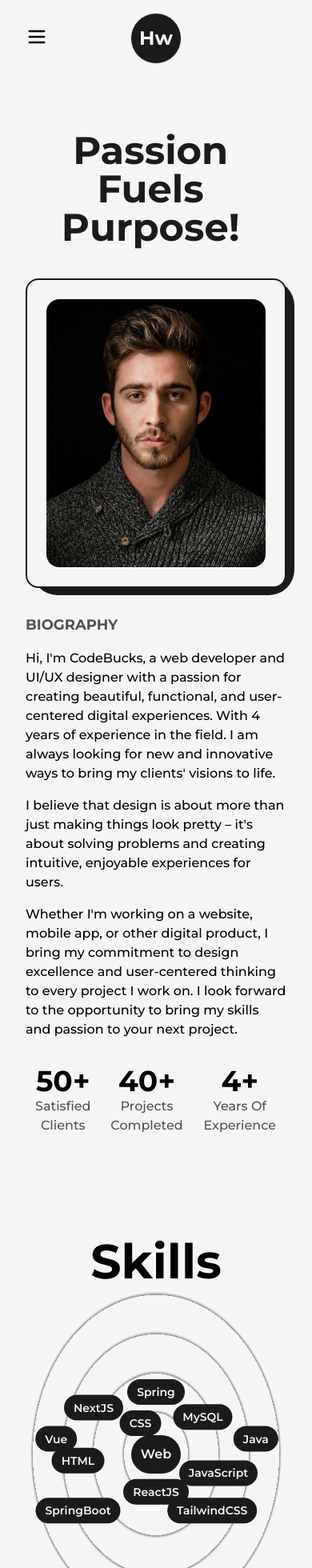
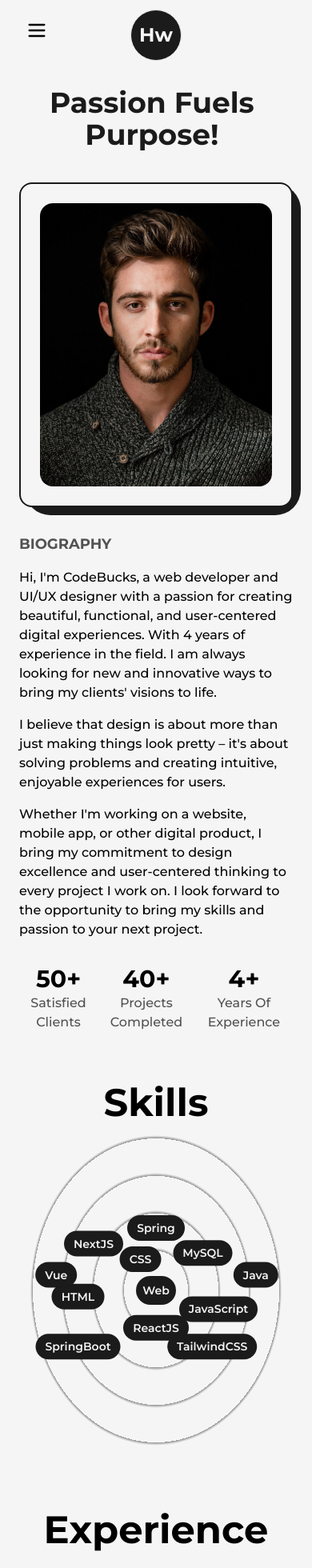
Before and after one commit to Yellowweii/Next-Personal-Website, a Next.js app: page /about in a window 390 px wide. Shown: the top 1960 px of the page at 80% size. Built offline with nearby package versions, Linux system fonts and the light colour scheme.

Commit message:
make the website adapt to mobile devices

```diff
--- a/app/about/page.tsx
+++ b/app/about/page.tsx
@@ -11,8 +11,8 @@ const About = () => {
   return (
     <main className="flex flex-col w-full items-center justify-center dark:text-light overflow-hidden">
       <Transition />
-      <div className="p-8 sm:p-12 md:p-16 lg:p-24 pt-16 pb-0 w-full">
-        <AnimatedText className="!text-5xl sm:!text-7xl lg:!text-8xl mb-8 xl:mb-16" text="Passion Fuels Purpose!" />
+      <div className="p-6 xs:p-8 sm:p-12 md:p-16 lg:p-24 pb-0 w-full">
+        <AnimatedText className=" !text-4xl xs:!text-5xl sm:!text-7xl lg:!text-8xl mb-8 xl:mb-16" text="Passion Fuels Purpose!" />
         <div className="grid w-full grid-cols-8 gap-8 sm:gap-16">
           <div className="col-span-8 order-2 md:order-1 md:col-span-4 xl:col-span-3 flex flex-col items-center justify-start">
             <h2 className="mb-4 text-lg font-bold uppercase text-dark/75 dark:text-light/75 self-start">Biography</h2>
@@ -34,19 +34,19 @@ const About = () => {
           </div>
           <div className="col-span-8 order-3 xl:col-span-2 flex flex-row xl:flex-col items-center xl:items-end justify-between">
             <div className="flex flex-col items-center xl:items-end justify-center">
-              <span className="inline-block text-4xl sm:text-5xl md:text-6xl lg:text-7xl font-bold">
+              <span className="inline-block text-3xl xs:text-4xl sm:text-5xl md:text-6xl lg:text-7xl font-bold">
                 <AnimatedNumbers value={50} />+
               </span>
               <h2 className="text-base md:text-lg lg:text-xl font-medium capitalize text-dark/75 dark:text-light/75 text-center">satisfied clients</h2>
             </div>
             <div className="flex flex-col items-center xl:items-end justify-center">
-              <span className="inline-block text-4xl sm:text-5xl md:text-6xl lg:text-7xl font-bold">
+              <span className="inline-block text-3xl xs:text-4xl sm:text-5xl md:text-6xl lg:text-7xl font-bold">
                 <AnimatedNumbers value={40} />+
               </span>
               <h2 className="text-base md:text-lg lg:text-xl font-medium capitalize text-dark/75 dark:text-light/75 text-center">projects completed</h2>
             </div>
             <div className="flex flex-col items-center xl:items-end justify-center">
-              <span className="inline-block text-4xl sm:text-5xl md:text-6xl lg:text-7xl font-bold">
+              <span className="inline-block text-3xl xs:text-4xl sm:text-5xl md:text-6xl lg:text-7xl font-bold">
                 <AnimatedNumbers value={4} />+
               </span>
               <h2 className="text-base md:text-lg lg:text-xl font-medium capitalize text-dark/75 dark:text-light/75 text-center">years of experience</h2>
--- a/app/articles/page.tsx
+++ b/app/articles/page.tsx
@@ -13,9 +13,9 @@ const Articles = () => {
   return (
     <main className="w-full mb-16 flex flex-col items-center justify-center dark:text-light">
       <Transition />
-      <div className="p-8 sm:p-12 md:p-16 lg:p-24 xl:p-32 pt-16 pb-0">
-        <AnimatedText className="text-6xl xl:text-8xl" text="Words Can Change The World!" />
-        <ul className="mt-16 grid grid-cols-1 md:grid-cols-2 gap-8 gap-y-16 md:gap-16">
+      <div className="p-6 xs:p-8 sm:p-12 md:p-16 lg:p-24 xl:p-32 pb-0">
+        <AnimatedText className="!text-4xl sm:!text-6xl xl:!text-8xl" text="Words Can Change The World!" />
+        <ul className="mt-12 sm:mt-16 grid grid-cols-1 md:grid-cols-2 gap-8 gap-y-16 md:gap-16">
           <FuturedArticle
             title="Build A Custom Pagination Component In Reactjs From Scratch"
             time="9 min read"
--- a/components/Details/index.tsx
+++ b/components/Details/index.tsx
@@ -17,6 +17,7 @@ const Details = ({ position, company, companyLink, time, address, work }: Detail
     <li ref={ref} className="w-[80%] md:w-[60%] mx-auto flex flex-col items-center justify-between">
       <LiIcon reference={ref} />
       <motion.div
+      className="pl-2 sm:pl-0"
         initial={{ y: 80 }}
         whileInView={{ y: 0 }}
         transition={{ duration: 0.5 }}
--- a/components/Skill/index.tsx
+++ b/components/Skill/index.tsx
@@ -12,7 +12,7 @@ interface SkillProps {
 const Skill = ({ name, x, y }: SkillProps) => {
   return (
     <motion.div
-      className="flex items-center justify-center rounded-full font-semibold bg-dark text-light lg:py-3 lg:px-6 lg:text-lg shadow-dark cursor-pointer absolute dark:bg-light dark:text-dark text-sm py-1.5 px-3 md:py-2 md:px-4 md:text-base"
+      className="flex items-center justify-center rounded-full font-semibold bg-dark text-light lg:py-3 lg:px-6 lg:text-lg shadow-dark cursor-pointer absolute xs:dark:bg-light xs:dark:text-dark text-sm py-1.5 px-3 md:py-2 md:px-4 md:text-base dark:bg-transparent dark:text-light"
       whileHover={{ scale: 1.05 }}
       initial={{ x: 0, y: 0 }}
       whileInView={{ x: x, y: y, transition: { duration: 1.5 } }}
--- a/sections/Experience/index.tsx
+++ b/sections/Experience/index.tsx
@@ -11,8 +11,8 @@ const Experience = () => {
     offset: ["start end", "center start"]
   });
   return (
-    <div className="my-32 xl:my-64">
-      <h2 className="text-6xl xl:text-8xl font-bold mb-16 xl:mb-32 w-full text-center">Experience</h2>
+    <div className="my-16 xs:my-24 sm:my-32 xl:my-64">
+      <h2 className="text-5xl sm:text-6xl xl:text-8xl font-bold mb-16 xl:mb-32 w-full text-center">Experience</h2>
       <div ref={ref} className="w-full md:w-[90%] lg:w-[75%] mx-auto relative">
         <motion.div style={{ scaleY: scrollYProgress }} className="absolute left-[30px] md:left-9 top-0 w-[2px] md:w-[4px] bg-dark h-full origin-top dark:bg-light"></motion.div>
         <ul className="flex flex-col gap-8 items-start justify-between ml-4">
--- a/sections/Footer/index.tsx
+++ b/sections/Footer/index.tsx
@@ -5,8 +5,8 @@ const Footer = () => {
   return (
     <footer className="w-full border-t-2 border-solid border-dark font-medium sm:text-lg dark:text-light dark:border-light text-base">
       <div className="py-6 lg:py-8 px-24 flex flex-col lg:flex-row items-center justify-between gap-2 lg:gap-0">
-        <span>{new Date().getFullYear()} &copy; All Rights Reserved.</span>
-        <div className="flex items-center">
+        <span className="whitespace-nowrap">{new Date().getFullYear()} &copy; All Rights Reserved.</span>
+        <div className="flex items-center whitespace-nowrap">
           Build With <span className="text-primary dark:text-primaryDark text-2xl px-1">&#9825;</span>by&nbsp;<Link className="underline underline-offset-2" target="_blank" href="https://hw.yellowwei.cn">Yellowwei</Link>
         </div>
         <Link className="underline underline-offset-2" target="_blank" href="https://blog.yellowwei.cn">Say hello</Link>
--- a/sections/Layout/index.tsx
+++ b/sections/Layout/index.tsx
@@ -20,10 +20,10 @@ const Layout = ({ className }: LayoutProps) => {
         </div>
         <div className="w-full lg:w-1/2 flex flex-col items-center self-center">
           <AnimatedText
-            className="text-center !text-3xl sm:!text-5xl md:!text-6xl md:text-center lg:!text-5xl lg:text-left xl:!text-6xl xl:text-left xl:!leading-[74px]"
+            className="text-center !text-2xl xs:!text-3xl sm:!text-5xl md:!text-6xl md:text-center lg:!text-5xl lg:text-left xl:!text-6xl xl:text-left xl:!leading-[74px]"
             text="Turning Vision Into Reality With Code And Design."
           />
-          <p className="my-4 text-xs sm:text-sm md:text-base font-medium">
+          <p className="my-4 text-sm md:text-base font-medium text-center lg:text-left">
             As a skilled full-stack developer, I am dedicated to turning ideas into innovative web applications. Explore my latest projects and articles, showcasing my expertise in React.js and web
             development.
           </p>
--- a/sections/Navbar/index.tsx
+++ b/sections/Navbar/index.tsx
@@ -36,7 +36,7 @@ const Navbar = () => {
     setIsMenuOpen(!isMenuOpen);
   };
   return (
-    <header className="w-full px-8 md:px-16 lg:px-24 xl:px-32 py-8 font-medium flex items-center justify-between dark:text-light relative">
+    <header className="w-full px-8 md:px-16 lg:px-24 xl:px-32 py-6 sm:py-8 font-medium flex items-center justify-between dark:text-light relative">
       <button onClick={toggleMenu} className="flex justify-center items-center lg:hidden ">
         {isMenuOpen ? <X size={28} /> : <Menu size={28} />}
       </button>
@@ -100,7 +100,7 @@ const Navbar = () => {
           </nav>
         </motion.div>
       )}
-      <div className="absolute left-[50%] translate-x-[-50%] top-2">
+      <div className="absolute left-[50%] translate-x-[-50%] top-1">
         <Logo />
       </div>
     </header>
--- a/sections/Skills/index.tsx
+++ b/sections/Skills/index.tsx
@@ -6,10 +6,10 @@ import Skill from "@/components/Skill";
 const Skills = () => {
   return (
     <>
-      <h2 className="font-bold text-6xl xl:text-8xl mt-32 xl:mt-64 w-full text-center">Skills</h2>
+      <h2 className="font-bold text-5xl sm:text-6xl xl:text-8xl mt-16 xs:mt-24 sm:mt-32 xl:mt-64 w-full text-center">Skills</h2>
       <div className="w-full h-[50vh] sm:h-[60vh] md:h-[80vh] lg:h-screen relative flex items-center justify-center rounded-full bg-circularLightSm sm:bg-circularLightMd md:bg-circularLightLg lg:bg-circularLight dark:bg-circularDarkSm sm:dark:bg-circularDarkMd md:dark:bg-circularDarkLg lg:dark:bg-circularDark">
         <motion.div
-          className="flex items-center justify-center rounded-full font-semibold bg-dark text-light  p-3 text-base md:p-6 lg:p-8 absolute shadow-dark cursor-pointer dark:bg-light dark:text-dark"
+          className="flex items-center justify-center rounded-full font-semibold bg-dark text-light p-2  xs:p-3 text-sm xs:text-base md:p-6 lg:p-8 absolute shadow-dark cursor-pointer dark:bg-light dark:text-dark"
           whileHover={{ scale: 1.05 }}
         >
           Web
--- a/tailwind.config.ts
+++ b/tailwind.config.ts
@@ -33,7 +33,7 @@ const config: Config = {
         "spin-slow": "spin 8s linear infinite",
       },
       screens: {
-        xs: { max: "479px" },
+        xs: { min: "479px" },
       },
     },
   },
```
Also changed, not shown: app/projects/page.tsx (+13 -8 lines).
